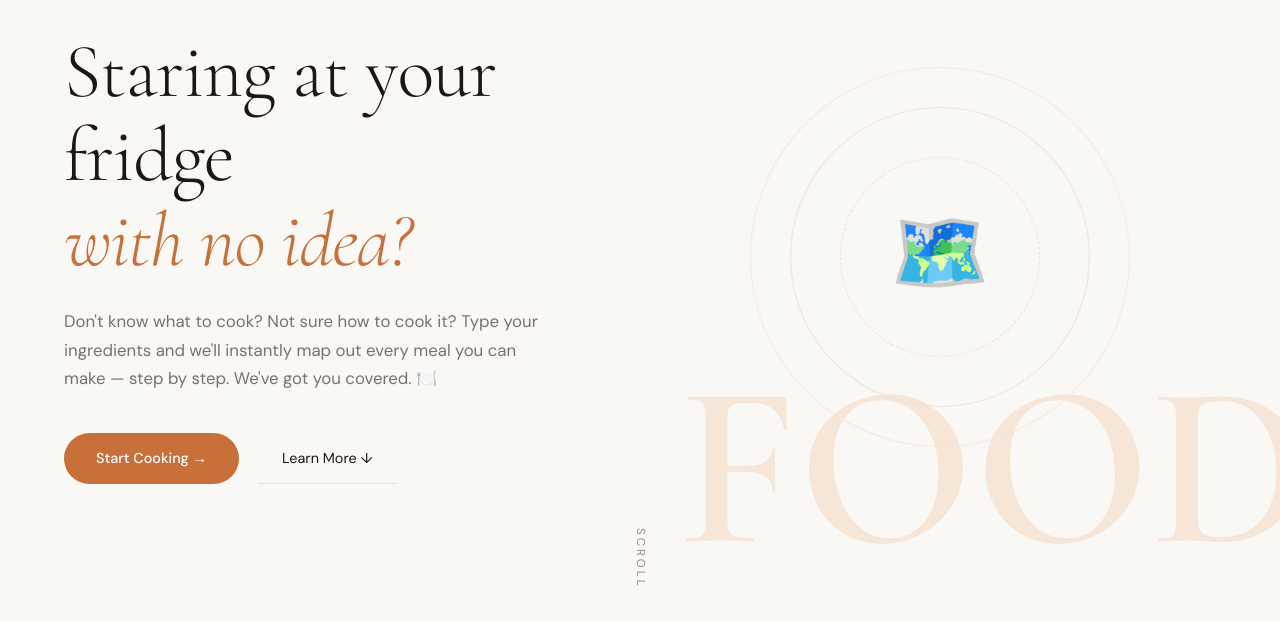
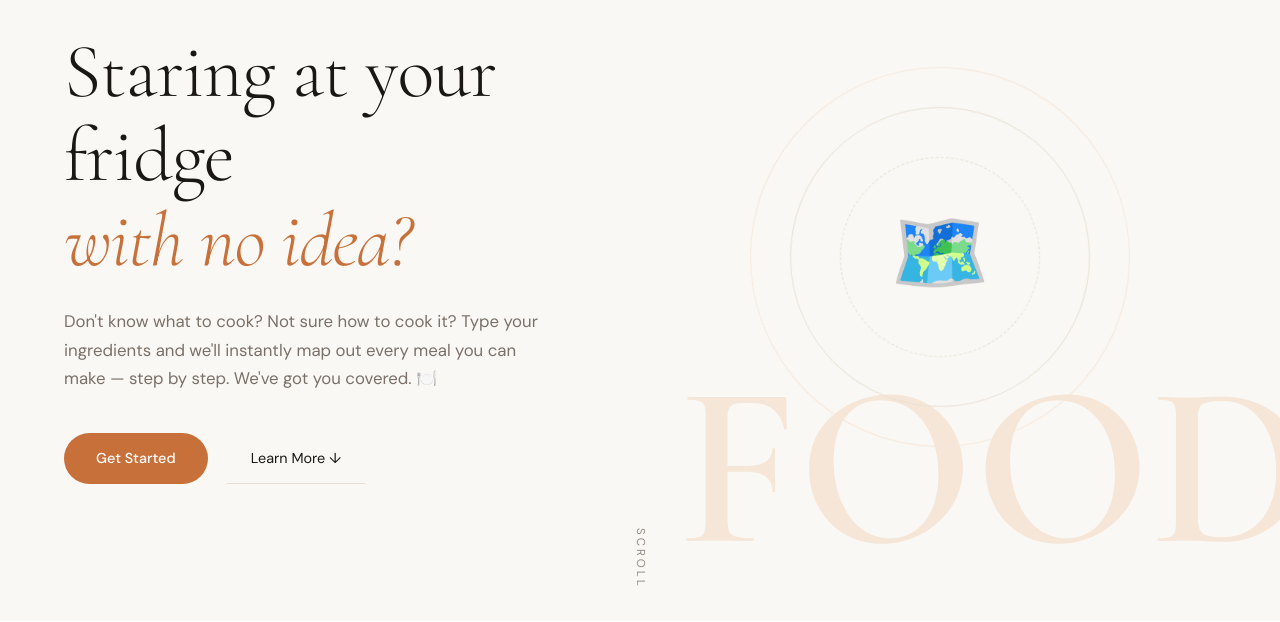
Before and after one commit to piyushisihag/meal-mapper2, a Flask app: page / in a window 1280 px wide. Shown: the part 179-801 px from the top of the page. Run offline with Flask 3, Linux system fonts and the light colour scheme.

Commit message:
Update index2.html

```diff
--- a/templates/index.html
+++ b/templates/index.html
@@ -173,7 +173,7 @@ ul { list-style: none; }
       <h1 class="hero-title">Staring at your fridge <br/><em>with no idea?</em></h1>
       <p class="hero-sub">Don't know what to cook? Not sure how to cook it? Type your ingredients and we'll instantly map out every meal you can make — step by step. We've got you covered. 🍽️</p>
       <div class="hero-actions">
-        <a href="meal-mapper-react.html" class="btn-primary">Start Cooking →</a>
+       <a href="meal-mapper-react.html" class="btn-primary">Get Started</a>
         <a href="#about" class="btn-ghost">Learn More ↓</a>
       </div>
     </div>
```
